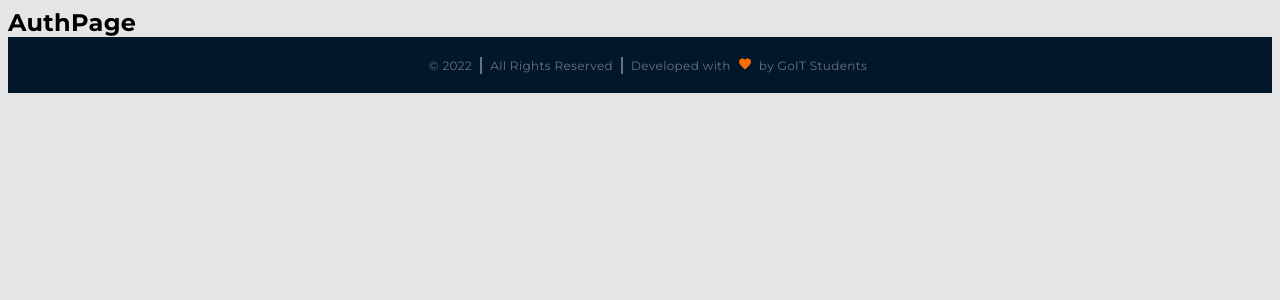
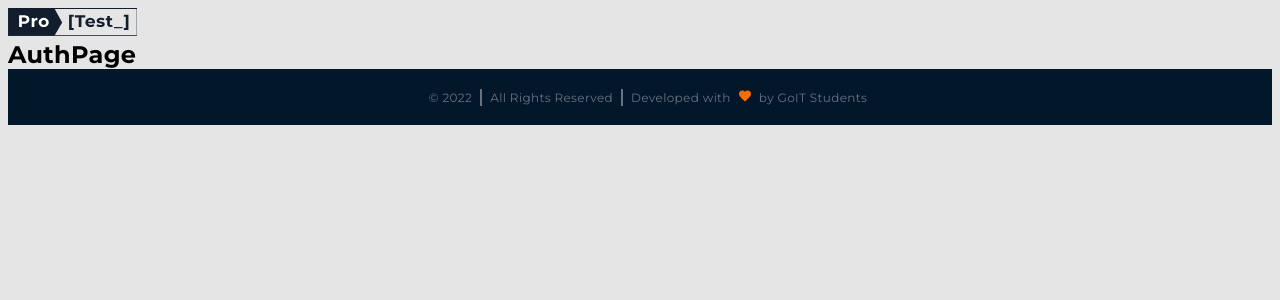
Before and after one commit to DennLaz/project_node_js_goit, a React (Create React App) app: page / in a window 1280 px wide. Shown: the top 300 px of the page. Built offline with nearby package versions, Linux system fonts and the light colour scheme.

Commit message:
add_button + logo_svg

```diff
--- a/public/index.html
+++ b/public/index.html
@@ -12,5 +12,7 @@
   </head>
   <body>
     <div id="root"></div>
+
+    <div id="modal"></div>
   </body>
 </html>
--- a/src/App.js
+++ b/src/App.js
@@ -1,5 +1,6 @@
 import UserRoutes from "./UserRoutes";
 
+import Header from "./modules/Header/Header";
 import Footer from "./modules/Footer/Footer";
 
 import "./index.scss";
@@ -7,6 +8,7 @@ import "./index.scss";
 function App() {
   return (
     <>
+      <Header/>
       <UserRoutes />
       <Footer/>
 
--- /dev/null
+++ b/src/modules/Header/Header.jsx
@@ -0,0 +1,14 @@
+import React from "react";
+
+import style from "./header.module.scss";
+import sprite from "../../assets/svg/sprite.svg"
+import MobileMenu from "./MobileMenu";
+
+const Header = () => {
+
+  return (
+    <MobileMenu/>
+  );
+};
+
+export default Header;
--- /dev/null
+++ b/src/modules/Header/MobileMenu/MobileMenu.jsx
@@ -0,0 +1,19 @@
+import React from "react";
+
+import style from "./mobile-menu.module.scss";
+import sprite from "../../../assets/svg/sprite.svg"
+
+const MobileMenu = () => {
+
+  return (
+    <footer className={style.footer}>
+
+          <svg className={style.icon}>
+            <use href={`${sprite}#icon-logo`}></use>
+          </svg>
+
+    </footer>
+  );
+};
+
+export default MobileMenu;
--- /dev/null
+++ b/src/modules/Header/MobileMenu/index.js
@@ -0,0 +1 @@
+export {default} from './MobileMenu'
--- /dev/null
+++ b/src/modules/Header/MobileMenu/mobile-menu.module.scss
@@ -0,0 +1,9 @@
+.icon {
+    display: inline-block;
+    width: 129px;
+    height: 28px;
+    stroke-width: 0;
+    stroke: var(--bcg-btn-active)r;
+    fill: var(--bcg-btn-active);
+    mask-image: var(--bcg-btn-active);
+}
--- /dev/null
+++ b/src/modules/Header/index.js
@@ -0,0 +1 @@
+export {default} from "./Header"
```
Also changed, not shown: src/assets/svg/sprite.svg, src/modules/Header/header.module.scss (added).
